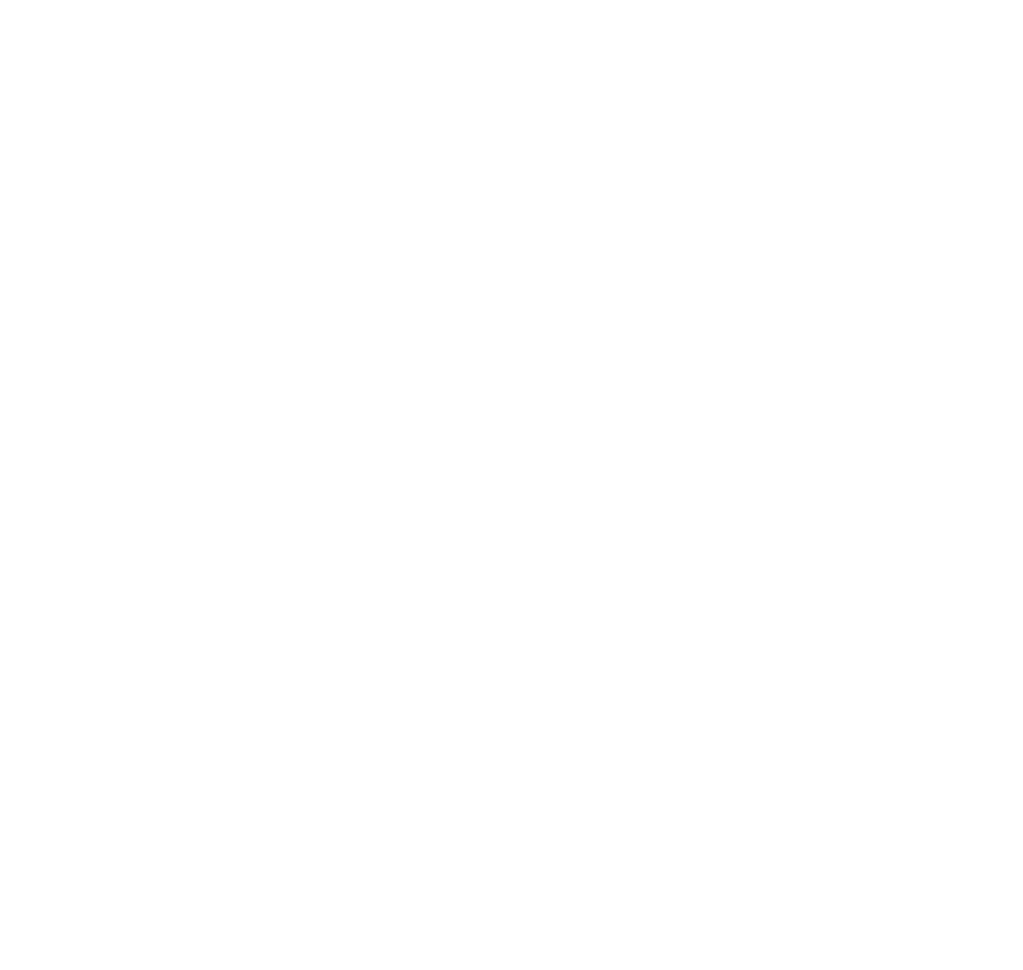
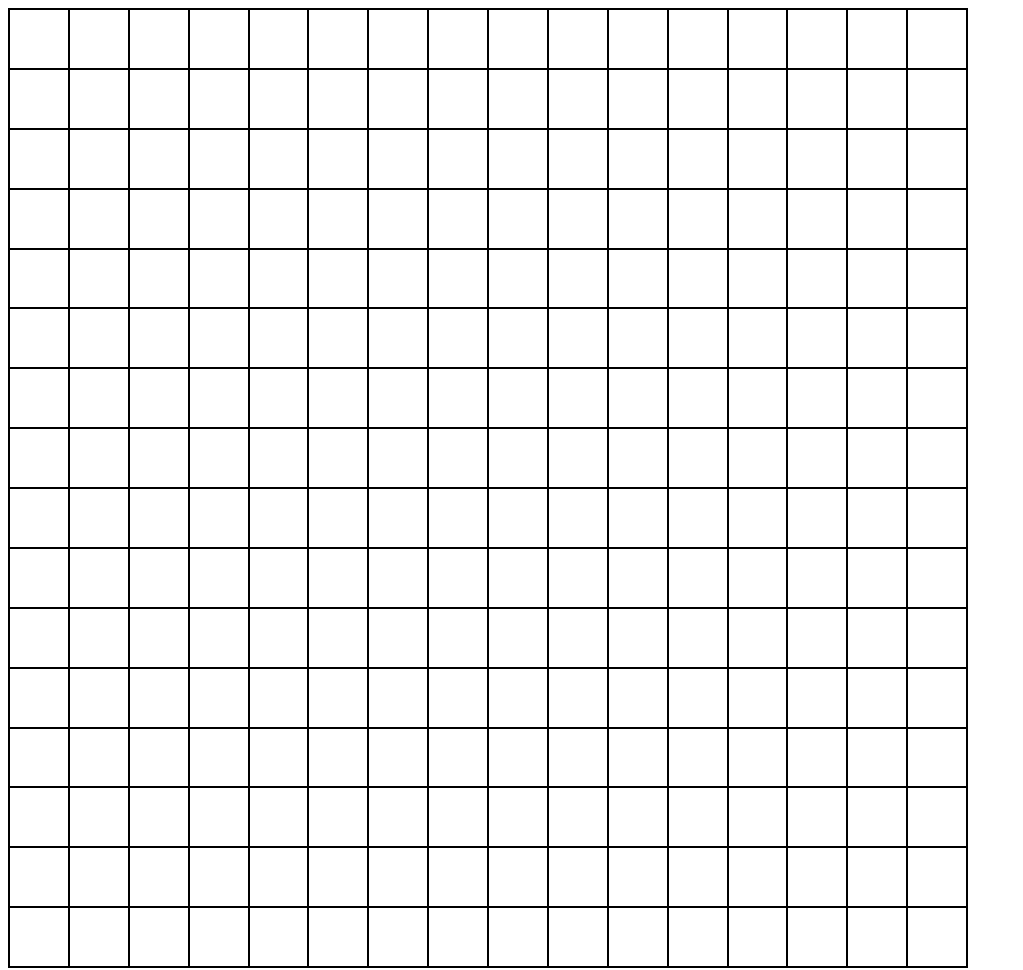
Before and after one commit to tobia1k/etch-a-sketch, a plain HTML site: page index.html in a window 1280 px wide. Shown: the whole page, without its empty margins (0-1023 px from the left). Before the commit the page ends 800 px from the top, so only its background shows below. Drawn offline with Linux system fonts and the light colour scheme.

Commit message:
Add resizeable grid
The grid can be set to have any number of squares on each side and
it will size those squares accordingly so they all fit in the
container without changing the size of the container itself. Also
added mouseenter and mouseleave event listeners. These are empty
now but will eventually change the color of the square when the
cursor hovers over it.

```diff
--- a/index.html
+++ b/index.html
@@ -3,9 +3,11 @@
 <head>
     <meta charset="UTF-8">
     <meta name="viewport" content="width=device-width, initial-scale=1.0">
+    <link href="style.css" rel="stylesheet">
+    <script src="script.js" defer></script>
     <title>Document</title>
 </head>
 <body>
-
+    <div id="container"></div>
 </body>
 </html>
--- a/script.js
+++ b/script.js
@@ -0,0 +1,20 @@
+
+let gridSize = 16;
+let container = document.querySelector("#container");
+
+for (let i = 0; i < gridSize * gridSize; i++) {
+    let square = document.createElement("div");
+    square.setAttribute("id", i);
+    square.setAttribute("class", "square");
+    square.style.height = (100 / gridSize) + "%";
+    square.style.width = (100 / gridSize) + "%";
+    container.appendChild(square);
+}
+
+document.addEventListener('mouseenter', event => {
+
+})
+
+document.addEventListener('mouseleave', event => {
+
+})
--- a/style.css
+++ b/style.css
@@ -0,0 +1,15 @@
+* {
+    box-sizing: border-box;
+}
+
+#container {
+    display: flex;
+    flex-wrap: wrap;
+    width: 960px;
+    height: 960px;
+    border: 1px solid black;
+}
+
+#container>div {
+    border: 1px solid black;
+}
```
